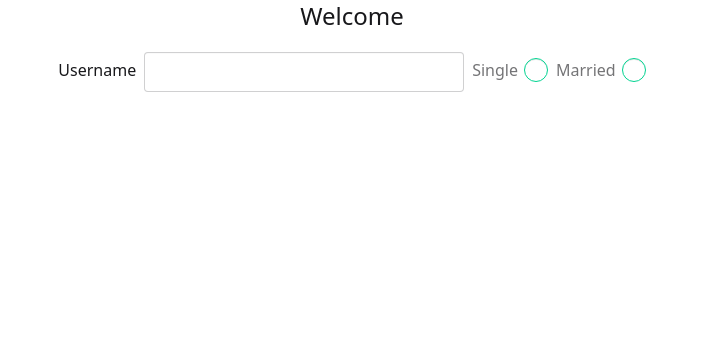
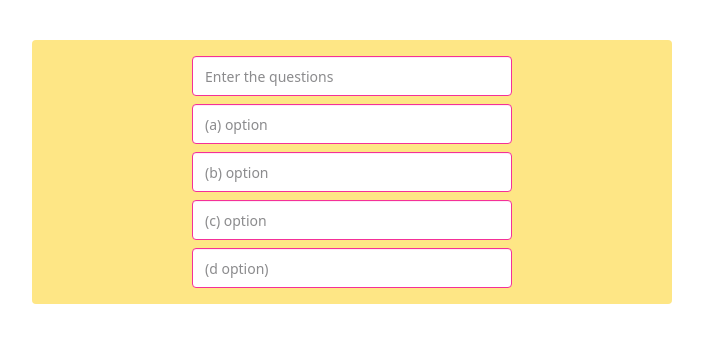
Before and after one commit to nilsankarhaobam/toss-app, a React (Vite) app: page / in a window 1280 px wide. Shown: the top 342 px of the page, without its empty margins (288-991 px from the left). Built offline with nearby package versions, Linux system fonts and the light colour scheme.

Commit message:
added quiz folder

```diff
--- a/src/App.jsx
+++ b/src/App.jsx
@@ -1,10 +1,10 @@
 import './App.css'
-import Label from './components/Exercise02/Label'
+import Index from './components/Project_Quiz/Index'
 
 function App() {
   return (
     <>
-     <Label/>
+     <Index/>
     </>
   )
 }
--- a/src/components/Exercise02/Label.jsx
+++ b/src/components/Exercise02/Label.jsx
@@ -7,12 +7,14 @@ const Label = () => {
       <header className='text-2xl text-center '>Welcome</header>
 
       <main className='mt-5'>
+
+
            <div className='text-center form-control space-x-2'>
               <label htmlFor="username">Username</label>
                   <input
                     type="text"
                     id="username"
-                className='input'
+                    className='input input-success'
                   />
 
 
--- /dev/null
+++ b/src/components/Project_Quiz/DataForm.jsx
@@ -0,0 +1,29 @@
+import React from 'react';
+import {motion} from 'framer-motion'
+
+const DataForm = () => {
+  return (
+    <div>
+        {/* Form start */}
+      <motion.div
+      initial={{x:-700, opacity:0}}
+      animate = {{x:0, opacity: 1}}
+      transition={{duration: 0.5, ease: "easeInOut"}}
+      className='bg-amber-200 p-4 w-[40rem] mx-auto mt-10 rounded'>
+
+        <form action="" className='flex flex-col space-y-2 items-center '>
+              <input type="text" className='input input-secondary ' placeholder='Enter the questions'  />
+              <input type="text" className='input input-secondary ' placeholder='(a) option'  />
+              <input type="text" className='input input-secondary ' placeholder='(b) option'  />
+              <input type="text" className='input input-secondary ' placeholder='(c) option'  />
+              <input type="text" className='input input-secondary ' placeholder='(d option)'  />
+        </form>
+      </motion.div>
+       {/* Form end here */}
+
+
+    </div>
+  );
+}
+
+export default DataForm;
--- /dev/null
+++ b/src/components/Project_Quiz/Index.jsx
@@ -0,0 +1,12 @@
+import React from 'react';
+import DataForm from './DataForm';
+
+const Index = () => {
+  return (
+    <div>
+      <DataForm/>
+    </div>
+  );
+}
+
+export default Index;
```
Lines whose indentation alone changed are shown as unchanged.
